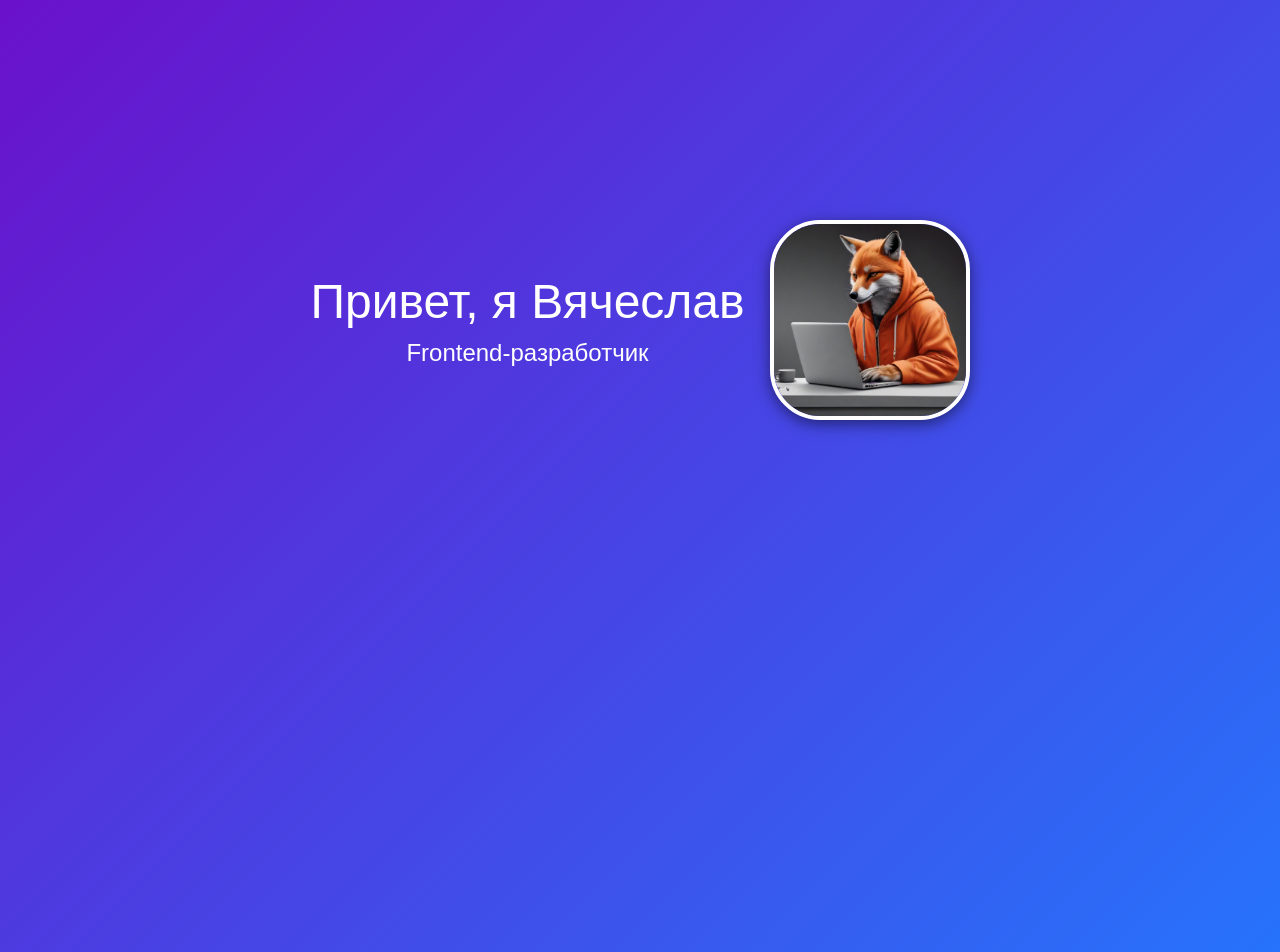
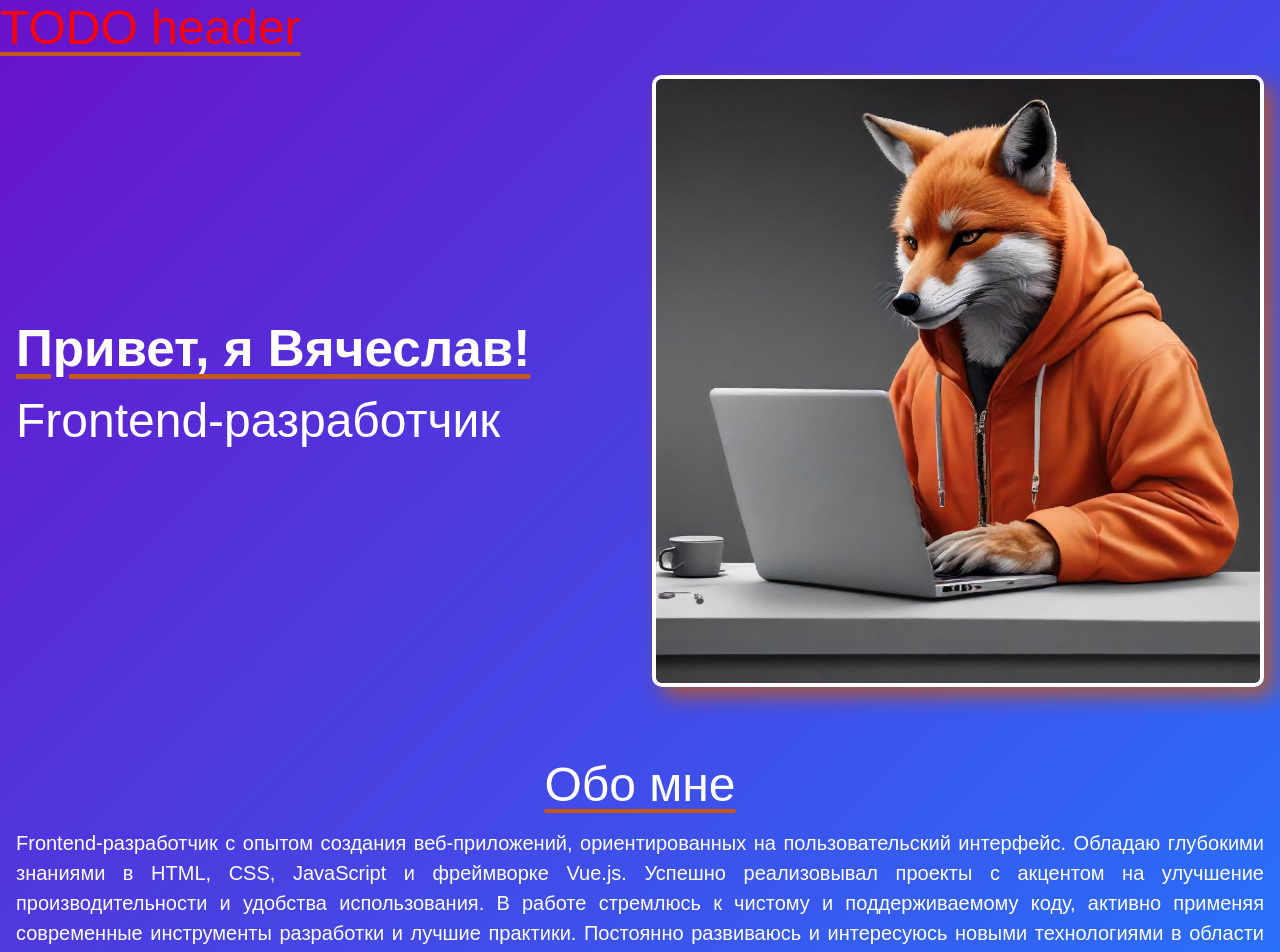
Before and after one commit to ReimuJF/reimujf.github.io, a Vue app: page / in a window 1280 px wide. Shown: the top 952 px of the page. Built offline with nearby package versions, Linux system fonts and the light colour scheme.

Commit message:
added main section and designed it

```diff
--- a/src/App.vue
+++ b/src/App.vue
@@ -1,10 +1,13 @@
 <script setup>
-import Header from "./components/HeaderComponent.vue";
-
+import MainSection from "./components/MainSectionComponent.vue";
+import Header from "./components/HeaderComponent.vue"
+import Projects from "./components/ProjectsComponent.vue";
 </script>
 
 <template>
-  <Header />
+  <Header/>
+  <MainSection />
+  <Projects />
 </template>
 
 <style scoped></style>
--- a/src/assets/main.css
+++ b/src/assets/main.css
@@ -6,6 +6,10 @@
   padding: 0;
   font-weight: normal;
 }
+h2{
+  text-decoration: underline solid #C35817;
+  text-underline-offset: 8px;
+}
 body {
   font-family: 'Arial', sans-serif;
   color: white;
--- a/src/components/HeaderComponent.vue
+++ b/src/components/HeaderComponent.vue
@@ -1,87 +1,10 @@
 <template>
-    <header class="header">
-        <div class="container">
-            <div class="title">
-                <h1 class="header-title">Привет, я Вячеслав</h1>
-                <p class="header-subtitle">Frontend-разработчик</p>
-            </div>
-            <img src="../assets/images/b26b1379-8ca1-4d60-bf06-8600516c56f4.jpg" alt="Моё Фото" class="profile-photo">
-        </div>
-    </header>
+    <h2 style="color: red; font-size: 3rem">TODO header</h2>
+    <header></header>
 </template>
 
 <style scoped>
-.header {
-    margin-top: 25vh ;
-    display: flex;
-    align-items: center;
-    /* justify-content: center; */
-    flex-direction: column;
-    height: 100vh;
-    text-align: center;
-    padding: 20px;
-}
-
-.container {
-    max-width: 1200px;
-    /* Увеличиваем максимальную ширину контейнера */
-    display: flex;
-    /* Используем flexbox для расположения текста и изображения */
-    flex-direction: column;
-    /* По умолчанию располагаем элементы вертикально */
-    align-items: center;
-    /* Центрируем элементы */
-    gap: 12px 25px;
-}
-
-
-.header-title {
-    font-size: 3rem;
-    margin-bottom: 10px;
-}
-
-.header-subtitle {
-    font-size: 1.5rem;
-}
-
-.profile-photo {
-    width: 150px;
-    /* Размер фото */
-    /* height: 150px; */
-    /* Размер фото */
-    border-radius: 25%;
-    /* Круглая форма */
-    border: 4px solid white;
-    /* Белая рамка */
-    box-shadow: 0 4px 15px rgba(0, 0, 0, 0.5);
-    /* Тень */
-    object-fit: cover;
-    /* Сохранение пропорций */
-}
-
-/* Медиа-запрос для больших экранов */
-@media (min-width: 768px) {
-    .container {
-        flex-direction: row;
-        /* Изменяем направление на горизонтальное */
-        justify-content: space-between;
-        /* Распределяем пространство между текстом и изображением */
-        align-items: center;
-        /* Центрируем по вертикали */
-    }
-
-    .text-container {
-        text-align: left;
-        /* Выравниваем текст влево на больших экранах */
-        margin-bottom: 0;
-        /* Убираем отступ снизу */
-    }
-
-    .profile-photo {
-        width: 200px;
-        /* Увеличиваем размер фото на больших экранах */
-        height:auto;
-        /* Увеличиваем размер фото на больших экранах */
-    }
+header{
+    margin-bottom: 20px;
 }
 </style>
--- /dev/null
+++ b/src/components/MainSectionComponent.vue
@@ -0,0 +1,108 @@
+<template>
+    <main class="main">
+        <div class="main-container">
+            <div class="title">
+                <h2 class="main-title">Привет, я Вячеслав!</h2>
+                <p class="main-subtitle">Frontend-разработчик</p>
+            </div>
+            <div class="img-container">
+                <img src="../assets/images/profile-photo.jpg" alt="Моё Фото" class="profile-photo">
+            </div>
+        </div>
+        <div class="about-me">
+            <div class="about-container">
+                <h2 class="about-title">Обо мне</h2>
+                <p class="about-text">Frontend-разработчик с опытом создания веб-приложений, ориентированных на
+                    пользовательский интерфейс.
+                    Обладаю глубокими знаниями в HTML, CSS, JavaScript и фреймворке Vue.js. Успешно реализовывал проекты
+                    с
+                    акцентом на улучшение производительности и удобства использования. В работе стремлюсь к чистому и
+                    поддерживаемому коду, активно применяя современные инструменты разработки и лучшие практики.
+                    Постоянно
+                    развиваюсь и интересуюсь новыми технологиями в области веб-разработки.
+                </p>
+            </div>
+        </div>
+    </main>
+
+
+</template>
+
+<style scoped>
+.main {
+    margin-bottom: 30px;
+}
+
+.title {
+    flex-basis: 50%;
+}
+
+.main-title {
+    font-size: clamp(2rem, 4vw, 4.5rem);
+    font-weight: 700;
+    margin-bottom: 15px;
+}
+
+.main-subtitle {
+    font-size: clamp(1.5rem, 4vw, 3rem);
+    font-weight: 500;
+}
+
+.main-container {
+    display: flex;
+    flex-direction: row;
+    align-items: center;
+    gap: 24px;
+    padding: 0 16px;
+    max-width: 1440px;
+    margin: 0 auto 0;
+    margin-bottom: 50px;
+}
+
+.img-container {
+    text-align: right;
+    flex-basis: 50%;
+}
+
+.profile-photo {
+    width: auto;
+    max-width: 100%;
+    border: white 4px solid;
+    border-radius: 10px;
+    box-shadow: 10px 10px 20px #c35917ca;
+}
+
+.about-container {
+    padding: 16px;
+}
+
+.about-title {
+    text-align: center;
+    font-size: clamp(1.5rem, 4vw, 3rem);
+    margin-bottom: 16px;
+    text-align: center;
+}
+
+.about-me {
+    max-width: 1440px;
+    margin: 0 auto 0;
+}
+
+.about-text {
+    font-size: clamp(1.125rem, 2vw, 1.25rem);
+    text-align: justify;
+    line-height: 1.5;
+}
+
+@media screen and (max-width: 768px) {
+    .main-container {
+        flex-direction: column;
+        align-items: stretch;
+
+    }
+
+    .profile-photo {
+        width: 100%;
+    }
+}
+</style>
--- /dev/null
+++ b/src/components/ProjectsComponent.vue
@@ -0,0 +1,4 @@
+<template><div class="main-container">
+    <h2 style="color: red; font-size: 3rem">TODO Projects</h2>
+</div>
+</template>
```
Also changed, not shown: src/assets/images/developer.svg (added), src/assets/images/profile-photo.jpg (renamed from src/assets/images/b26b1379-8ca1-4d60-bf06-8600516c56f4.jpg).
